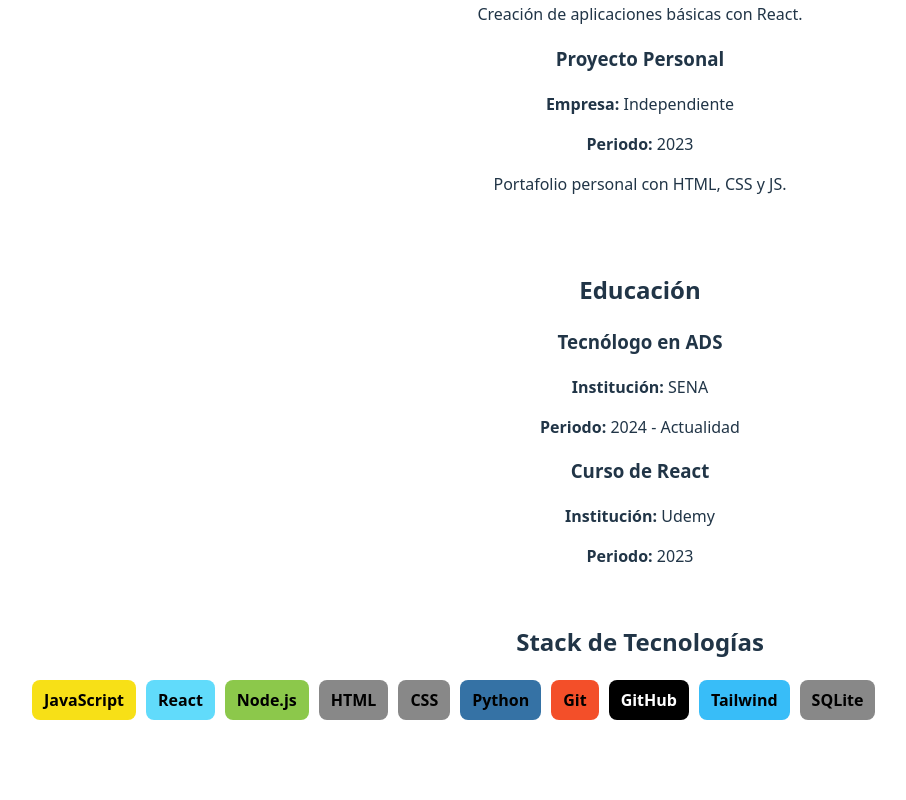
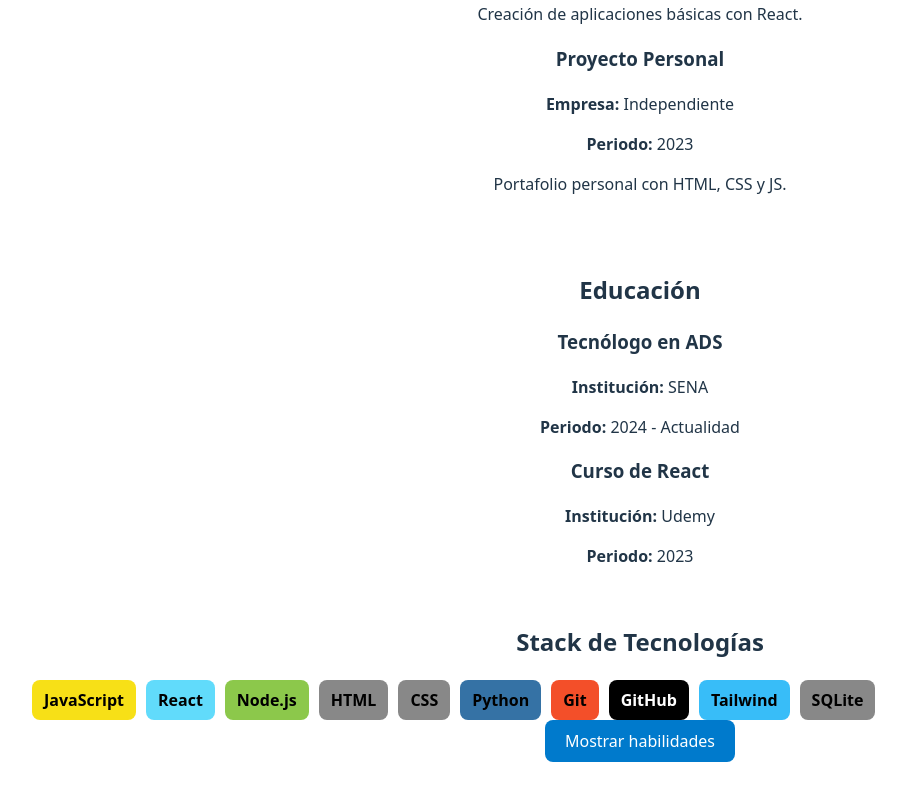
Before and after one commit to Sebastian-s-Organization/Project-React-Angular, a React (Vite) app: page / in a window 1280 px wide. Shown: the part 1333-2133 px from the top of the page, without its empty margins (0-906 px from the left). Before the commit the page ends 2085 px from the top, so only its background shows below. Built offline with nearby package versions, Linux system fonts and the light colour scheme.

Commit message:
Paso 5: Se agregó el componente ToggleHabilidades al App.jsx

```diff
--- a/src/App.jsx
+++ b/src/App.jsx
@@ -8,14 +8,11 @@ import Perfil from "./components/Perfil";
 import Experiencia from "./components/Experiencia";
 import Educacion from "./components/Educacion";
 import StackTecnologias from "./components/StackTecnologias";
-import CabeceraCV from "./components/CabeceraCV"; // ← NUEVO
+import CabeceraCV from "./components/CabeceraCV";
+import ToggleHabilidades from "./components/ToggleHabilidades"; // ← NUEVO
 
 function App() {
   const [count, setCount] = useState(0);
-
-  // --------------------------------------
-  // DATOS DEL CV (PROPUESTOS PARA EV07)
-  // --------------------------------------
 
   const datosPersonales = {
     nombre: "Zack",
@@ -77,7 +74,6 @@ function App() {
         </a>
       </div>
       <h1>Mi Primer CV con React</h1>
-
       <div className="card">
         <button onClick={() => setCount((count) => count + 1)}>
           count is {count}
@@ -86,29 +82,19 @@ function App() {
           Edita <code>src/App.jsx</code> y guarda para probar HMR.
         </p>
       </div>
-
       <p className="read-the-docs">Haz clic en los logos para aprender más</p>
-
-      {/* -------------------------------------- */}
-      {/*        SECCIÓN DEL CV CON PROPS         */}
-      {/* -------------------------------------- */}
-
+      {/* SECCIÓN CV */}
       <CabeceraCV
         nombre={datosPersonales.nombre}
         cargo={datosPersonales.cargo}
         ciudad={datosPersonales.ciudad}
         contacto={datosPersonales.contacto}
       />
-
       <Perfil resumen={resumenPerfil} />
-
       <Experiencia experiencias={experiencias} />
-
       <Educacion estudios={estudios} />
-
       <StackTecnologias tecnologias={tecnologias} />
-
-      {/* -------------------------------------- */}
+      <ToggleHabilidades /> {/* ← ESTA ES LA ÚNICA LÍNEA QUE FALTABA */}
     </>
   );
 }
```
